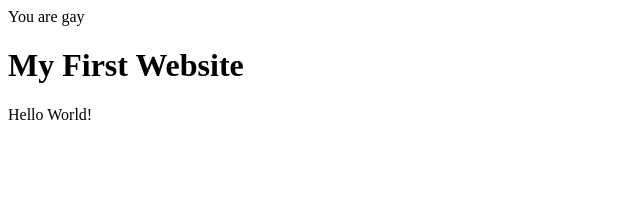
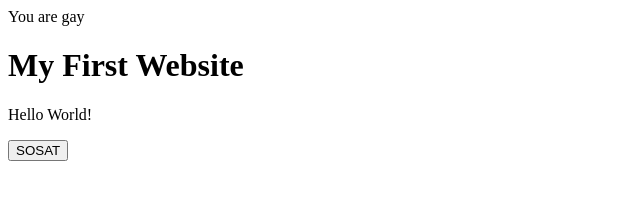
Before and after one commit to WaBeeR1337/first, a plain HTML site: page index.html in a window 1280 px wide. Shown: the whole page, without its empty margins (0-640 px from the left). Drawn offline with Linux system fonts and the light colour scheme.

Commit message:
added button

```diff
--- a/index.html
+++ b/index.html
@@ -6,6 +6,7 @@
         <body>
             <h1>My First Website</h1>
             <p>Hello World!</p>
+            <button>SOSAT</button>
         </body>
     </head>
 </html>
```
